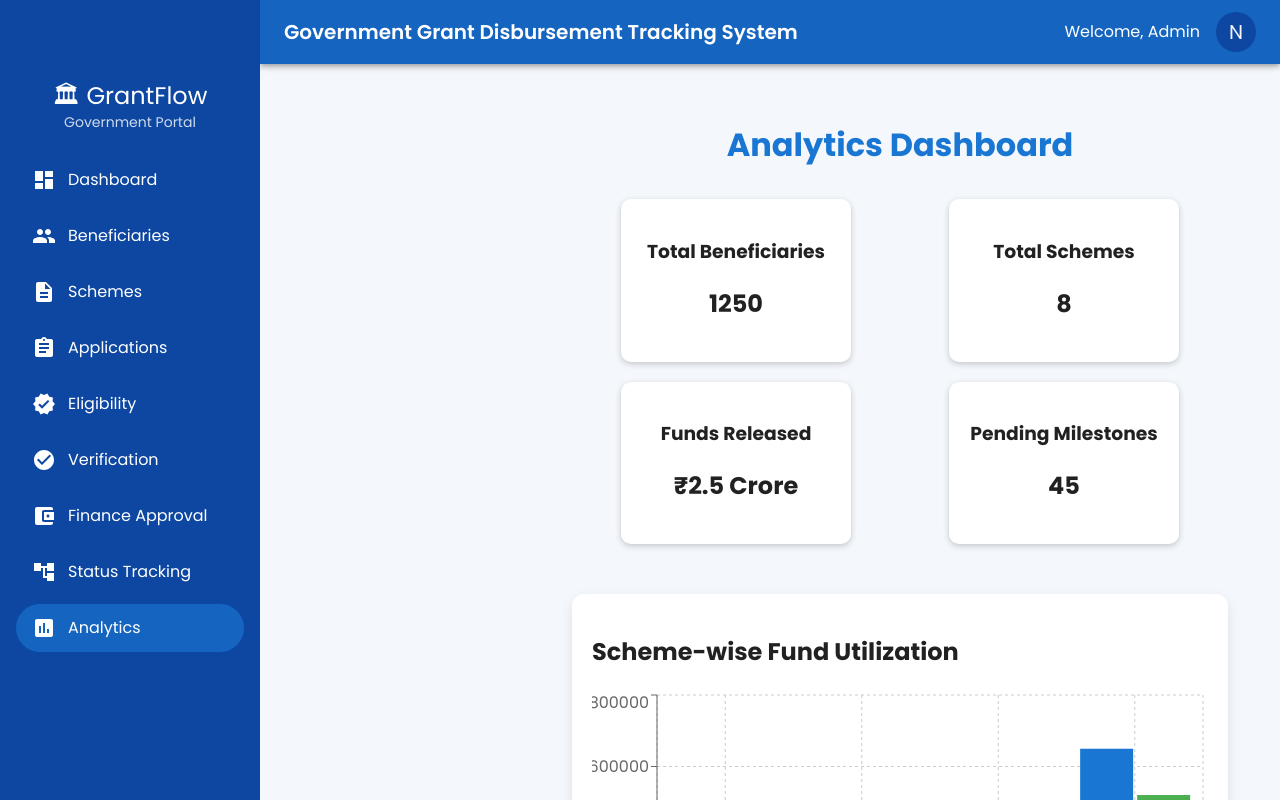
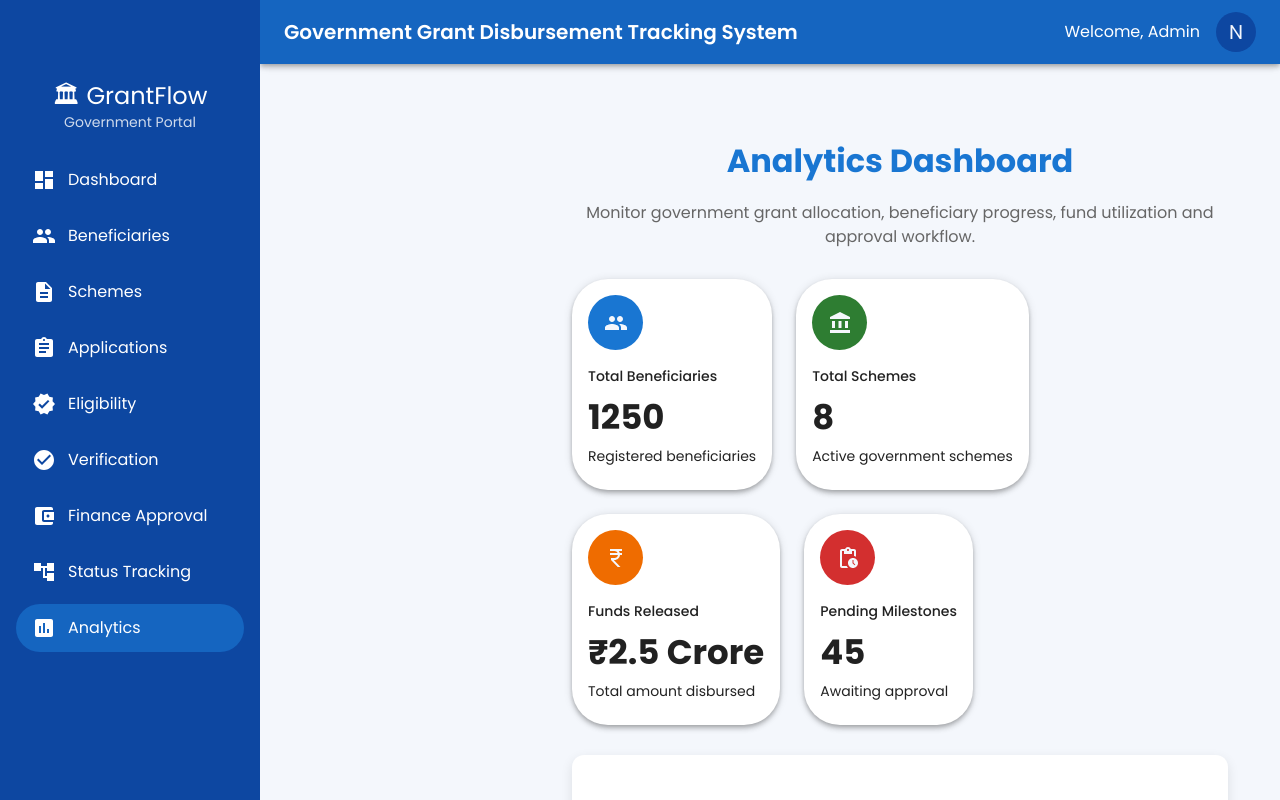
Before and after one commit to Kishore-777-1606/government-grant-disbursement-system, a React (Vite) app in the folder frontend/: page /analytics in a window 1280 px wide. Shown: the top 800 px of the page. Built offline with nearby package versions, Linux system fonts and the light colour scheme.

Commit message:
Completed analytics dashboard UI enhancements

```diff
--- a/frontend/src/components/DashboardCards.jsx
+++ b/frontend/src/components/DashboardCards.jsx
@@ -1,46 +1,100 @@
 import React from "react";
+import { Card, CardContent, Grid, Typography, Avatar } from "@mui/material";
+import {
+  People,
+  AccountBalance,
+  CurrencyRupee,
+  PendingActions,
+} from "@mui/icons-material";
+
 import { summaryData } from "../data/dashboardData";
 
 function DashboardCards() {
-  const cardStyle = {
-    background: "white",
-    padding: "20px",
-    borderRadius: "10px",
-    width: "230px",
-    textAlign: "center",
-    boxShadow: "0px 2px 6px rgba(0,0,0,0.2)",
-  };
+  const cards = [
+    {
+      title: "Total Beneficiaries",
+      value: summaryData.totalBeneficiaries,
+      description: "Registered beneficiaries",
+      icon: <People />,
+      color: "#1976d2",
+    },
+    {
+      title: "Total Schemes",
+      value: summaryData.totalSchemes,
+      description: "Active government schemes",
+      icon: <AccountBalance />,
+      color: "#2e7d32",
+    },
+    {
+      title: "Funds Released",
+      value: summaryData.fundsReleased,
+      description: "Total amount disbursed",
+      icon: <CurrencyRupee />,
+      color: "#ef6c00",
+    },
+    {
+      title: "Pending Milestones",
+      value: summaryData.pendingMilestones,
+      description: "Awaiting approval",
+      icon: <PendingActions />,
+      color: "#d32f2f",
+    },
+  ];
 
   return (
-    <div
-      style={{
-        display: "flex",
-        justifyContent: "space-around",
-        flexWrap: "wrap",
-        margin: "30px",
-        gap: "20px",
-      }}
-    >
-      <div style={cardStyle}>
-        <h3>Total Beneficiaries</h3>
-        <h2>{summaryData.totalBeneficiaries}</h2>
-      </div>
+    <Grid container spacing={3}>
+      {cards.map((card) => (
+        <Grid item xs={12} sm={6} md={3} key={card.title}>
+          <Card
+            sx={{
+              borderRadius: 3,
+              boxShadow: 4,
+              transition: "0.3s",
+              "&:hover": {
+                transform: "translateY(-6px)",
+                boxShadow: 8,
+              },
+            }}
+          >
+            <CardContent>
+              <Avatar
+                sx={{
+                  bgcolor: card.color,
+                  width: 55,
+                  height: 55,
+                  mb: 2,
+                }}
+              >
+                {card.icon}
+              </Avatar>
 
-      <div style={cardStyle}>
-        <h3>Total Schemes</h3>
-        <h2>{summaryData.totalSchemes}</h2>
-      </div>
+              <Typography
+                variant="subtitle2"
+                color="text.secondary"
+              >
+                {card.title}
+              </Typography>
 
-      <div style={cardStyle}>
-        <h3>Funds Released</h3>
-        <h2>{summaryData.fundsReleased}</h2>
-      </div>
+              <Typography
+                variant="h4"
+                fontWeight="bold"
+                sx={{ mt: 1 }}
+              >
+                {card.value}
+              </Typography>
 
-      <div style={cardStyle}>
-        <h3>Pending Milestones</h3>
-        <h2>{summaryData.pendingMilestones}</h2>
-      </div>
-    </div>
+              <Typography
+                variant="body2"
+                color="text.secondary"
+                sx={{ mt: 1 }}
+              >
+                {card.description}
+              </Typography>
+            </CardContent>
+          </Card>
+        </Grid>
+      ))}
+    </Grid>
   );
 }
 
--- a/frontend/src/components/PendingMilestones.jsx
+++ b/frontend/src/components/PendingMilestones.jsx
@@ -1,67 +1,97 @@
 import React from "react";
 import { pendingMilestones } from "../data/dashboardData";
 
+import {
+  Paper,
+  Typography,
+  Table,
+  TableBody,
+  TableCell,
+  TableContainer,
+  TableHead,
+  TableRow,
+  Chip,
+} from "@mui/material";
+
 function PendingMilestones() {
   return (
-    <div
-      style={{
-        background: "white",
-        margin: "20px",
-        padding: "20px",
-        borderRadius: "10px",
-        boxShadow: "0 2px 5px rgba(0,0,0,0.2)",
+    <Paper
+      elevation={4}
+      sx={{
+        p: 3,
+        mt: 4,
+        borderRadius: 3,
       }}
     >
-      <h2>📋 Pending Milestones</h2>
+      <Typography
+        variant="h5"
+        fontWeight="bold"
+        mb={3}
+      >
+        📋 Pending Milestones
+      </Typography>
 
-      <table
-        style={{
-          width: "100%",
-          borderCollapse: "collapse",
-        }}
-      >
-        <thead>
-          <tr style={{ background: "#1976d2", color: "white" }}>
-            <th style={{ padding: "10px" }}>Beneficiary</th>
-            <th style={{ padding: "10px" }}>Scheme</th>
-            <th style={{ padding: "10px" }}>Due Date</th>
-            <th style={{ padding: "10px" }}>Status</th>
-          </tr>
-        </thead>
+      <TableContainer>
+        <Table>
 
-        <tbody>
-          {pendingMilestones.map((item) => (
-            <tr key={item.id}>
-              <td style={{ padding: "10px", textAlign: "center" }}>
-                {item.beneficiary}
-              </td>
+          <TableHead>
+            <TableRow
+              sx={{
+                backgroundColor: "#1976d2",
+              }}
+            >
+              <TableCell sx={{ color: "white", fontWeight: "bold" }}>
+                Beneficiary
+              </TableCell>
 
-              <td style={{ padding: "10px", textAlign: "center" }}>
-                {item.scheme}
-              </td>
+              <TableCell sx={{ color: "white", fontWeight: "bold" }}>
+                Scheme
+              </TableCell>
 
-              <td style={{ padding: "10px", textAlign: "center" }}>
-                {item.dueDate}
-              </td>
+              <TableCell sx={{ color: "white", fontWeight: "bold" }}>
+                Due Date
+              </TableCell>
 
-              <td
-                style={{
-                  padding: "10px",
-                  textAlign: "center",
-                  color:
-                    item.status === "Completed"
-                      ? "green"
-                      : "red",
-                  fontWeight: "bold",
+              <TableCell sx={{ color: "white", fontWeight: "bold" }}>
+                Status
+              </TableCell>
+            </TableRow>
+          </TableHead>
+
+          <TableBody>
+            {pendingMilestones.map((item, index) => (
+              <TableRow
+                key={item.id}
+                hover
+                sx={{
+                  backgroundColor:
+                    index % 2 === 0 ? "#fafafa" : "#ffffff",
                 }}
               >
-                {item.status}
-              </td>
-            </tr>
-          ))}
-        </tbody>
-      </table>
-    </div>
+                <TableCell>{item.beneficiary}</TableCell>
+
+                <TableCell>{item.scheme}</TableCell>
+
+                <TableCell>{item.dueDate}</TableCell>
+
+                <TableCell>
+                  <Chip
+                    label={item.status}
+                    color={
+                      item.status === "Completed"
+                        ? "success"
+                        : "warning"
+                    }
+                    variant="filled"
+                  />
+                </TableCell>
+              </TableRow>
+            ))}
+          </TableBody>
+
+        </Table>
+      </TableContainer>
+    </Paper>
   );
 }
 
--- a/frontend/src/pages/Analytics/Analytics.jsx
+++ b/frontend/src/pages/Analytics/Analytics.jsx
@@ -13,87 +13,114 @@ import PendingMilestones from "../../components/PendingMilestones";
 import RecentActivities from "../../components/RecentActivities";
 
 function Analytics() {
+  const cardStyle = {
+    background: "#fff",
+    padding: "20px",
+    borderRadius: "12px",
+    boxShadow: "0 4px 12px rgba(0,0,0,0.1)",
+    transition: "0.3s ease",
+    cursor: "pointer",
+  };
+
   return (
     <MainLayout>
+      <div style={{ padding: "20px" }}>
+        {/* Header */}
+        <div
+          style={{
+            textAlign: "center",
+            marginBottom: "30px",
+          }}
+        >
           <h1
             style={{
-          textAlign: "center",
-          margin: "25px",
               color: "#1976d2",
+              marginBottom: "10px",
             }}
           >
             Analytics Dashboard
           </h1>
+
+          <p
+            style={{
+              color: "#666",
+              fontSize: "16px",
+            }}
+          >
+            Monitor government grant allocation, beneficiary progress,
+            fund utilization and approval workflow.
+          </p>
+        </div>
 
         <DashboardCards />
 
         <div
           style={{
             display: "grid",
-          gridTemplateColumns: "repeat(auto-fit, minmax(450px, 1fr))",
+            gridTemplateColumns: "repeat(auto-fit,minmax(450px,1fr))",
             gap: "20px",
-          padding: "20px",
+            marginTop: "30px",
           }}
         >
-        {/* Scheme-wise Fund Utilization */}
           <div
-          style={{
-            background: "#fff",
-            padding: "20px",
-            borderRadius: "12px",
-            boxShadow: "0 4px 12px rgba(0,0,0,0.1)",
+            style={cardStyle}
+            onMouseEnter={(e) => {
+              e.currentTarget.style.transform = "translateY(-5px)";
+            }}
+            onMouseLeave={(e) => {
+              e.currentTarget.style.transform = "translateY(0px)";
             }}
           >
             <h2>Scheme-wise Fund Utilization</h2>
             <FundBarChart />
           </div>
 
-        {/* Region-wise Fund Utilization */}
           <div
-          style={{
-            background: "#fff",
-            padding: "20px",
-            borderRadius: "12px",
-            boxShadow: "0 4px 12px rgba(0,0,0,0.1)",
+            style={cardStyle}
+            onMouseEnter={(e) => {
+              e.currentTarget.style.transform = "translateY(-5px)";
+            }}
+            onMouseLeave={(e) => {
+              e.currentTarget.style.transform = "translateY(0px)";
             }}
           >
             <h2>Region-wise Fund Utilization</h2>
             <RegionBarChart />
           </div>
 
-        {/* Category-wise Distribution */}
           <div
-          style={{
-            background: "#fff",
-            padding: "20px",
-            borderRadius: "12px",
-            boxShadow: "0 4px 12px rgba(0,0,0,0.1)",
+            style={cardStyle}
+            onMouseEnter={(e) => {
+              e.currentTarget.style.transform = "translateY(-5px)";
+            }}
+            onMouseLeave={(e) => {
+              e.currentTarget.style.transform = "translateY(0px)";
             }}
           >
             <h2>Category-wise Distribution</h2>
             <CategoryPieChart />
           </div>
 
-        {/* Budget Exhaustion */}
           <div
-          style={{
-            background: "#fff",
-            padding: "20px",
-            borderRadius: "12px",
-            boxShadow: "0 4px 12px rgba(0,0,0,0.1)",
+            style={cardStyle}
+            onMouseEnter={(e) => {
+              e.currentTarget.style.transform = "translateY(-5px)";
+            }}
+            onMouseLeave={(e) => {
+              e.currentTarget.style.transform = "translateY(0px)";
             }}
           >
-          <h2>Budget Exhaustion</h2>
+            <h2>Budget Allocation vs Disbursement</h2>
             <BudgetExhaustionChart />
           </div>
 
-        {/* Approval Turnaround Time */}
           <div
-          style={{
-            background: "#fff",
-            padding: "20px",
-            borderRadius: "12px",
-            boxShadow: "0 4px 12px rgba(0,0,0,0.1)",
+            style={cardStyle}
+            onMouseEnter={(e) => {
+              e.currentTarget.style.transform = "translateY(-5px)";
+            }}
+            onMouseLeave={(e) => {
+              e.currentTarget.style.transform = "translateY(0px)";
             }}
           >
             <h2>Approval Turnaround Time</h2>
@@ -104,6 +131,20 @@ function Analytics() {
         <PendingMilestones />
 
         <RecentActivities />
+
+        {/* Footer */}
+        <div
+          style={{
+            textAlign: "center",
+            marginTop: "40px",
+            padding: "20px",
+            color: "#777",
+            borderTop: "1px solid #ddd",
+          }}
+        >
+          © 2026 Government Grant Disbursement Tracking System
+        </div>
+      </div>
     </MainLayout>
   );
 }
```
Also changed, not shown: frontend/src/components/RecentActivities.jsx (+55 -15 lines). Lines whose indentation alone changed are shown as unchanged.
